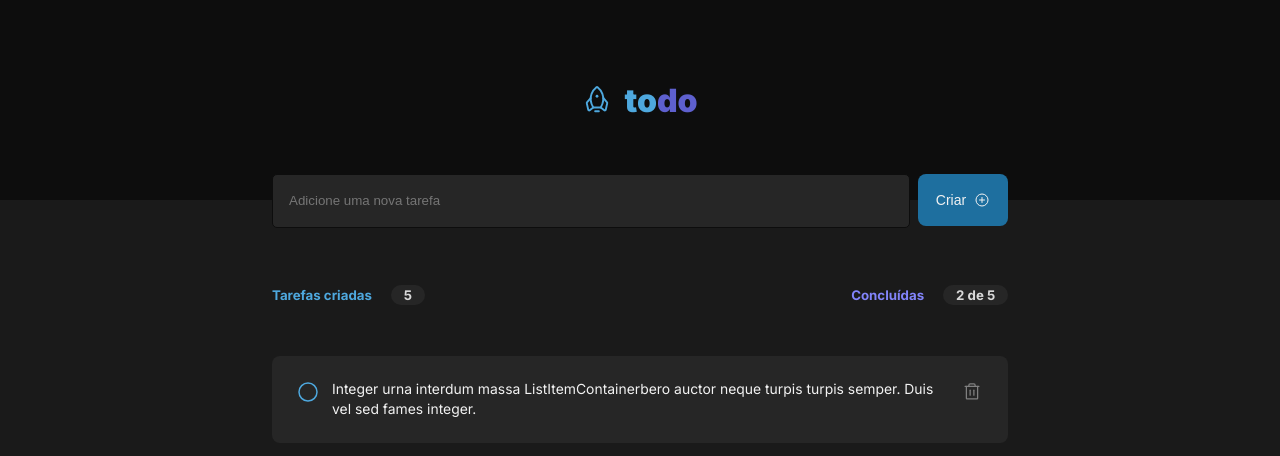
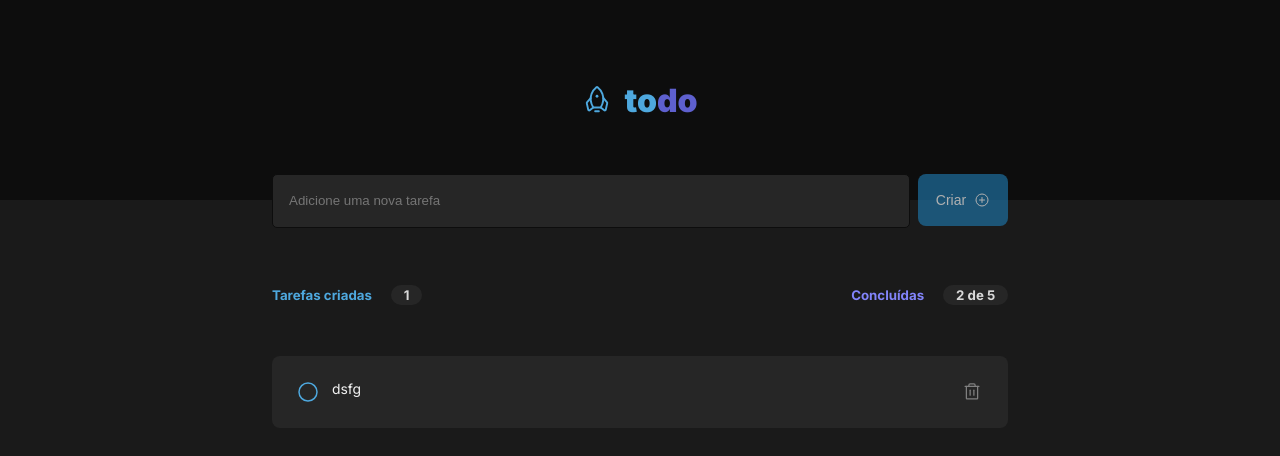
Before and after one commit to viniciusferreira7/ignite-todo-list, a React (Vite) app: page / in a window 1280 px wide. Shown: the top 456 px of the page. Built offline with nearby package versions, Linux system fonts and the light colour scheme.

Commit message:
feat(global): create feature add a task

```diff
--- a/src/App.tsx
+++ b/src/App.tsx
@@ -1,7 +1,9 @@
+import { ChangeEvent, useState } from 'react'
 import { ThemeProvider } from 'styled-components'
 import { AddTask } from './components/AddTask'
 
 import { Header } from './components/Header'
+import { ListEmpty } from './components/ListEmpty'
 import { ListTask } from './components/ListTask'
 import { TitleTask } from './components/TitleTask'
 
@@ -9,13 +11,34 @@ import { GlobalStyle } from './styles/global'
 import { defaultTheme } from './styles/theme/default'
 
 export function App() {
+  const [task, setTask] = useState('')
+  const [allTasks, setAllTasks] = useState(['dsfg'])
+
+  function handleCreateTask(event: ChangeEvent<HTMLInputElement>) {
+    setTask(event.target.value)
+  }
+
+  function handleAddTask() {
+    setAllTasks([...allTasks, task])
+    setTask('')
+  }
+
+  const verifyTaskEmpty = allTasks.length !== 0
+  const newTaskEmpty = task === ''
+
+  console.log(verifyTaskEmpty)
+
   return (
     <ThemeProvider theme={defaultTheme}>
       <Header />
-      <AddTask />
-      <TitleTask />
-      <ListTask />
-      {/* <ListEmpty /> */}
+      <AddTask
+        handleCreateTask={handleCreateTask}
+        handleAddTask={handleAddTask}
+        newTaskEmpty={newTaskEmpty}
+        task={task}
+      />
+      <TitleTask amountTasks={allTasks.length} />
+      {verifyTaskEmpty ? <ListTask allTasks={allTasks} /> : <ListEmpty />}
       <GlobalStyle />
     </ThemeProvider>
   )
--- a/src/components/AddTask/AddTask.styles.ts
+++ b/src/components/AddTask/AddTask.styles.ts
@@ -34,6 +34,11 @@ export const ButtonContainer = styled.button`
       outline: 0;
       background: ${theme.blue};
     }
+
+    &:disabled {
+      cursor: not-allowed;
+      opacity: 0.7;
+    }
   `}
 `
 
@@ -56,6 +61,7 @@ export const InputContainer = styled.input`
     }
 
     @media (max-width: 768px) {
-      min-width:auto;
+      min-width: auto;
+    }
   `}
 `
--- a/src/components/AddTask/index.tsx
+++ b/src/components/AddTask/index.tsx
@@ -1,4 +1,5 @@
 import { PlusCircle } from 'phosphor-react'
+import { ChangeEvent } from 'react'
 
 import {
   AddTaskContainer,
@@ -6,11 +7,28 @@ import {
   InputContainer,
 } from './AddTask.styles'
 
-export function AddTask() {
+interface taskProps {
+  handleCreateTask: (event: ChangeEvent<HTMLInputElement>) => void
+  handleAddTask: () => void
+  newTaskEmpty: boolean
+  task: string
+}
+
+export function AddTask({
+  handleCreateTask,
+  handleAddTask,
+  newTaskEmpty,
+  task,
+}: taskProps) {
   return (
     <AddTaskContainer>
-      <InputContainer type="text" placeholder="Adicione uma nova tarefa" />
-      <ButtonContainer>
+      <InputContainer
+        onChange={handleCreateTask}
+        type="text"
+        placeholder="Adicione uma nova tarefa"
+        value={task}
+      />
+      <ButtonContainer onClick={handleAddTask} disabled={newTaskEmpty}>
         Criar <PlusCircle size={16} />
       </ButtonContainer>
     </AddTaskContainer>
--- a/src/components/ListTask/ListTask.styles.ts
+++ b/src/components/ListTask/ListTask.styles.ts
@@ -13,6 +13,10 @@ export const ListTaskContainer = styled.main`
 
   ol {
     padding: 1.5rem 0;
+  }
+
+  li + li {
+    margin-top: 0.75rem;
   }
 `
 
--- a/src/components/ListTask/index.tsx
+++ b/src/components/ListTask/index.tsx
@@ -1,18 +1,21 @@
 import { Circle, Trash } from 'phosphor-react'
 import { ListItemContainer, ListTaskContainer } from './ListTask.styles'
 
-export function ListTask() {
+interface allTasksProps {
+  allTasks: []
+}
+
+export function ListTask({ allTasks }: allTasksProps) {
   return (
     <ListTaskContainer>
       <ol>
-        <ListItemContainer>
-          <Circle size={24} />
-          <p>
-            Integer urna interdum massa ListItemContainerbero auctor neque
-            turpis turpis semper. Duis vel sed fames integer.
-          </p>
-          <Trash size={24} />
-        </ListItemContainer>
+        {allTasks.map((item) => (
+          <ListItemContainer key={item}>
+            <Circle size={24} />
+            <p>{item}</p>
+            <Trash size={24} />
+          </ListItemContainer>
+        ))}
       </ol>
     </ListTaskContainer>
   )
--- a/src/components/TitleTask/index.tsx
+++ b/src/components/TitleTask/index.tsx
@@ -1,10 +1,14 @@
 import { TitleTaskContainer } from './TitleTask.styles'
 
-export function TitleTask() {
+interface titleTaskProps {
+  amountTasks: number
+}
+
+export function TitleTask({ amountTasks }: titleTaskProps) {
   return (
     <TitleTaskContainer>
       <h5>
-        Tarefas criadas <span>5</span>
+        Tarefas criadas <span>{amountTasks}</span>
       </h5>
       <h5>
         Concluídas <span>2 de 5</span>
```
